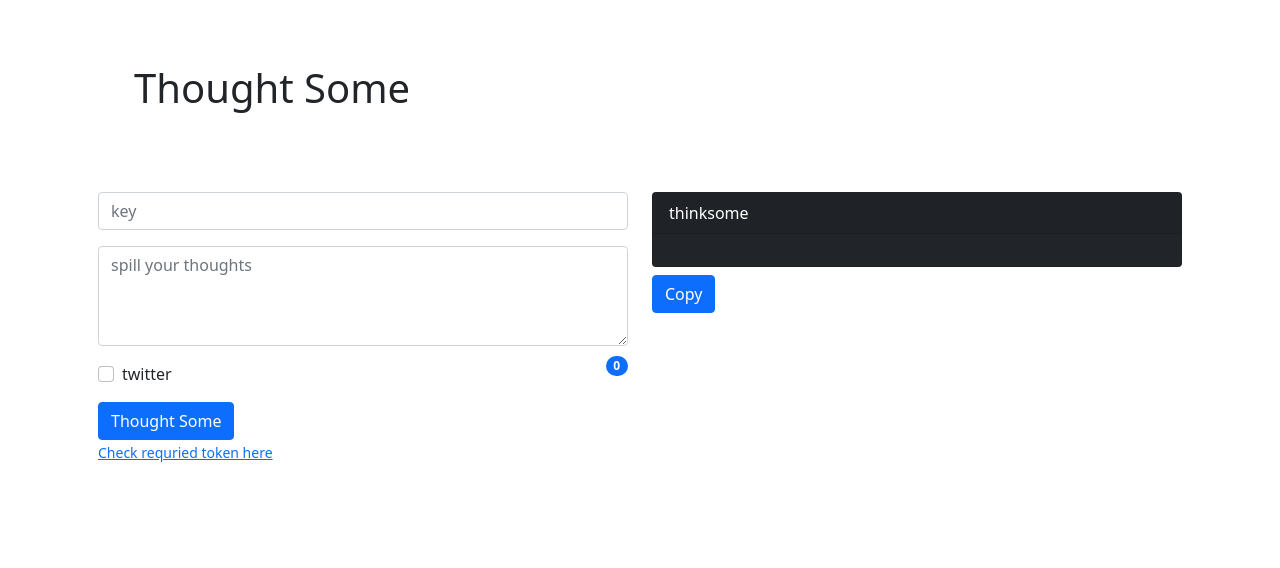
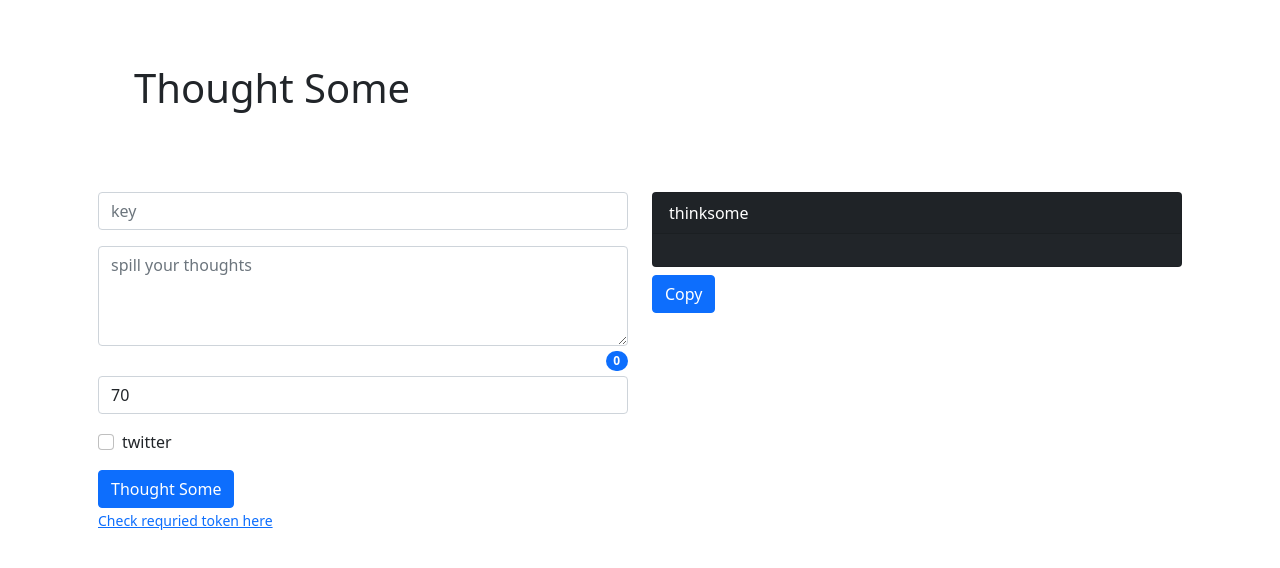
Before and after one commit to schadokar/thoughtsome, a React (Create React App) app: page / in a window 1280 px wide. Shown: the top 568 px of the page. Built offline with nearby package versions, Linux system fonts and the light colour scheme.

Commit message:
token added

```diff
--- a/src/Suggestion.jsx
+++ b/src/Suggestion.jsx
@@ -20,7 +20,7 @@
       thought: "",
       openaiThought: "",
       key: "",
-      tokens: 0,
+      tokens: 70,
       isTwitter: false,
       chars: 0,
       badgeClass: "primary",
@@ -43,10 +43,10 @@
   };
 
   onSubmit = async () => {
-    let { key, thought, isTwitter } = this.state;
-
-    if (thought && key.length === 51) {
-      let touch = await thinksome(key, thought, isTwitter);
+    let { key, tokens, thought, isTwitter } = this.state;
+    console.log(tokens, typeof tokens);
+    if (thought && key.length !== 51) {
+      let touch = await thinksome(key, tokens, thought, isTwitter);
 
       this.setState({
         openaiThought: touch,
@@ -144,10 +144,23 @@
                     <Badge
                       pill
                       bg={this.state.badgeClass}
-                      style={{ float: "right", marginTop: "10px" }}
+                      style={{
+                        float: "right",
+                        marginTop: "5px",
+                        marginBottom: "5px",
+                      }}
                     >
                       {this.state.chars}
                     </Badge>
+                  </Form.Group>
+                  <Form.Group className="mb-3">
+                    <Form.Control
+                      type="number"
+                      name="tokens"
+                      placeholder="token"
+                      onChange={this.onChange}
+                      value={this.state.tokens}
+                    />
                   </Form.Group>
                   <Form.Group className="mb-3" controlId="formBasicCheckbox">
                     <Form.Check
--- a/src/openai.js
+++ b/src/openai.js
@@ -1,11 +1,16 @@
 import { Configuration, OpenAIApi } from "openai";
 
-const thinksome = async (key, thought, isTwitter) => {
+const thinksome = async (key, token, thought, isTwitter) => {
   const config = new Configuration({
     apiKey: key,
   });
 
-  let token = 70;
+  console.log(typeof token);
+  return "asd";
+  if (!token) {
+    token = 70;
+  }
+
   if (isTwitter) {
     token = 64;
   }
```
